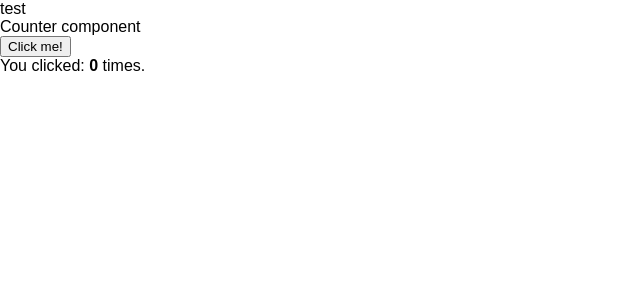
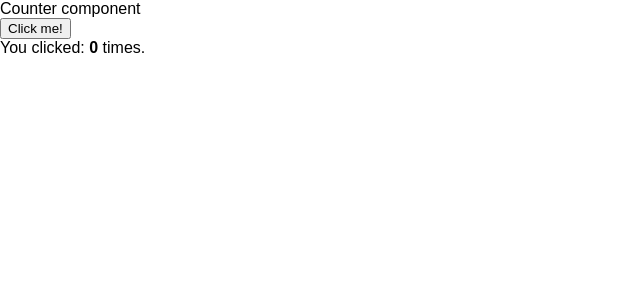
Before and after one commit to pulling-star/cra-template-quickstart-redux, a React (Create React App) app: page / in a window 1280 px wide. Shown: the top 300 px of the page, without its empty margins (0-640 px from the left). Built offline with nearby package versions, Linux system fonts and the light colour scheme.

Commit message:
clean up

```diff
--- a/src/App.js
+++ b/src/App.js
@@ -3,7 +3,6 @@ import Counter from './components/Counter';
 
 const App = () => (
   <div className="App">
-    test
     <Counter />
   </div>
 );
```
